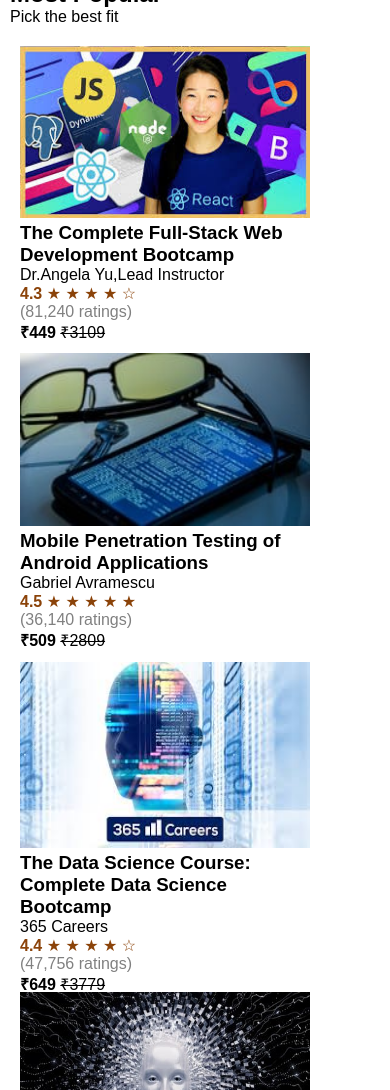
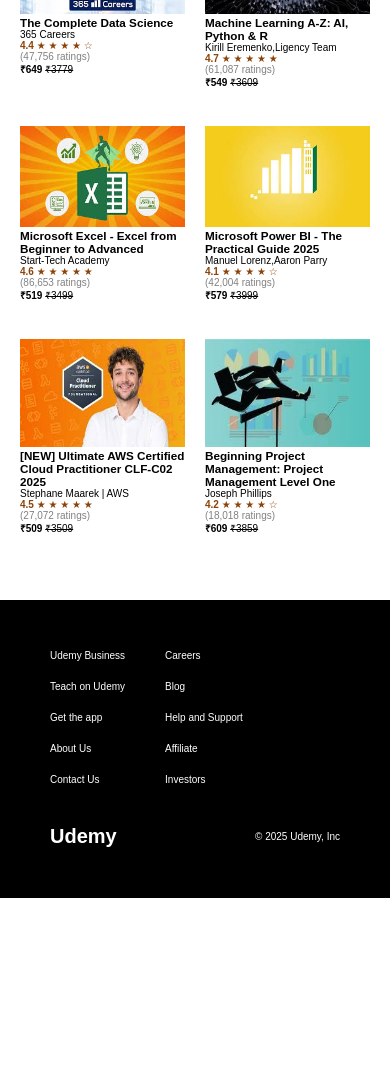
Before and after one commit to VivekRaja01/udemy-clone, a plain HTML site: page index.html in a window 390 px wide. Shown: the part 910-2000 px from the top of the page. After the commit the page ends 1808 px from the top, so only its background shows below. Drawn offline with Linux system fonts and the light colour scheme; a web font is replaced by a local one.

Commit message:
Update Media Queries

```diff
--- a/index.html
+++ b/index.html
@@ -32,6 +32,9 @@
             <i class="fa-solid fa-cart-shopping"></i>
             <i class="fa-solid fa-bell"></i>
             <i class="fa-solid fa-user"></i>
+        </div>
+        <div class="navbr__s4">
+            <i class="fa-solid fa-bars"></i>
         </div>
     </nav>
 
@@ -91,7 +94,7 @@
 
              <div class="course-card">
                 <img src="c1.jpg">
-                <h3>The Complete Full-Stack Web Development Bootcamp</h3>
+                <h3>Full-Stack Web Development</h3>
                 <p>Dr.Angela Yu,Lead Instructor</p>
                 <p class="course-card__one"><b>4.3</b> ★ ★ ★ ★ ☆</p>
                 <p class="course-card__two">(81,240 ratings)</p>
@@ -99,7 +102,7 @@
             </div>
             <div class="course-card">
                 <img src="c2.jpg">
-                <h3>Mobile Penetration Testing of Android Applications</h3>
+                <h3>Mobile Penetration Testing</h3>
                 <p>Gabriel Avramescu</p>
                  <p class="course-card__one"><b>4.5</b> ★ ★ ★ ★ ★</p>
                 <p class="course-card__two">(36,140 ratings)</p>
@@ -107,7 +110,7 @@
             </div>
             <div class="course-card">
                 <img src="c3.jpg">
-                <h3>The Data Science Course: Complete Data Science Bootcamp</h3>
+                <h3>The Complete Data Science</h3>
                 <p>365 Careers</p>
                 <p class="course-card__one"><b>4.4</b> ★ ★ ★ ★ ☆</p>
                 <p class="course-card__two">(47,756 ratings)</p>
@@ -115,7 +118,7 @@
             </div>
             <div class="course-card">
                 <img src="c4.jpg">
-                <h3>Machine Learning A-Z: AI, Python & R + ChatGPT Prize [2025]</h3>
+                <h3>Machine Learning A-Z: AI, Python & R</h3>
                 <p>Kirill Eremenko,Ligency Team</p>
                 <p class="course-card__one"><b>4.7</b> ★ ★ ★ ★ ★</p>
                 <p class="course-card__two">(61,087 ratings)</p>
--- a/style.css
+++ b/style.css
@@ -52,6 +52,9 @@
     gap: 10px;
     color: gray;
     cursor: pointer;
+}
+.navbar__s4 {
+    display: none;
 }
 
 .navbar__s3 p:hover {
@@ -136,7 +139,6 @@
     animation-duration: 2s;
     opacity: 0;
     animation-fill-mode: forwards;
-
 }
 @keyframes zoom{
     0%{
@@ -159,25 +161,19 @@
     justify-content: space-between;
     margin-top: 10px;
     flex-wrap: wrap;
+
 }
 
 .course-card {
-    width: 290px;
-    margin-bottom: 20px;
-    margin: 10px;
+   flex-grow: 1;
+   flex-basis: 20%;
+   margin: 10px;
 }
 
 .course-card img {
     width: 100%;
     height: 60%;
 
-}
-
-.course-card:hover {
-    background-color: black;
-    color: white;
-    width: 340px;
-    cursor: pointer;
 }
 
 /* Recommended Topics Styles */
@@ -217,6 +213,7 @@
     background-color: black;
     color: white;
     gap: 10px;
+    margin-top: 60px;
 }
 
 .footer__one {
@@ -243,3 +240,24 @@
     color: gray;
 
 }
+.course-card{
+    margin-top: 35px;
+}
+/* Media Queries */
+@media screen and (max-width:800px) {
+    body{
+        font-size: 10px;
+    }
+
+}
+@media screen and (max-width:600px){
+    .course-card{
+        flex-basis: 40%;
+    }
+.categories{
+    display: none;
+}
+.navbar__s2,.navbar__s3{
+    display: none;
+}
+}
```
